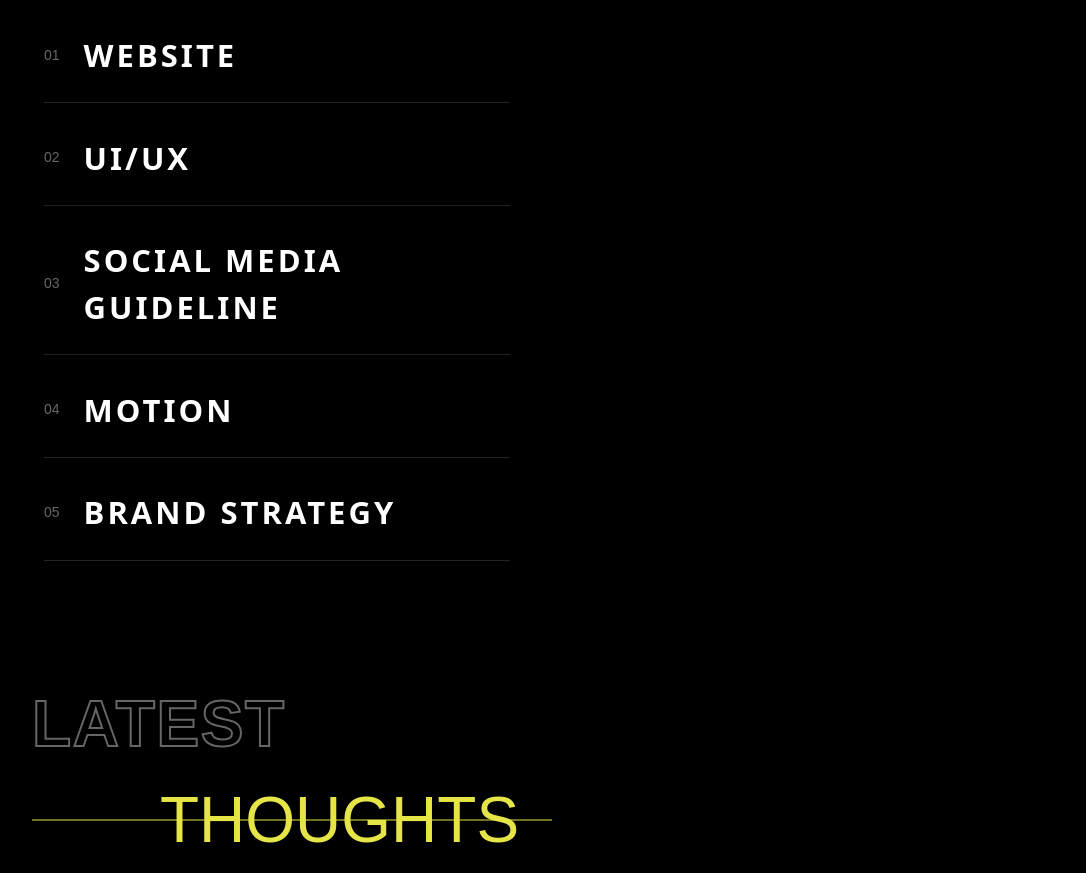
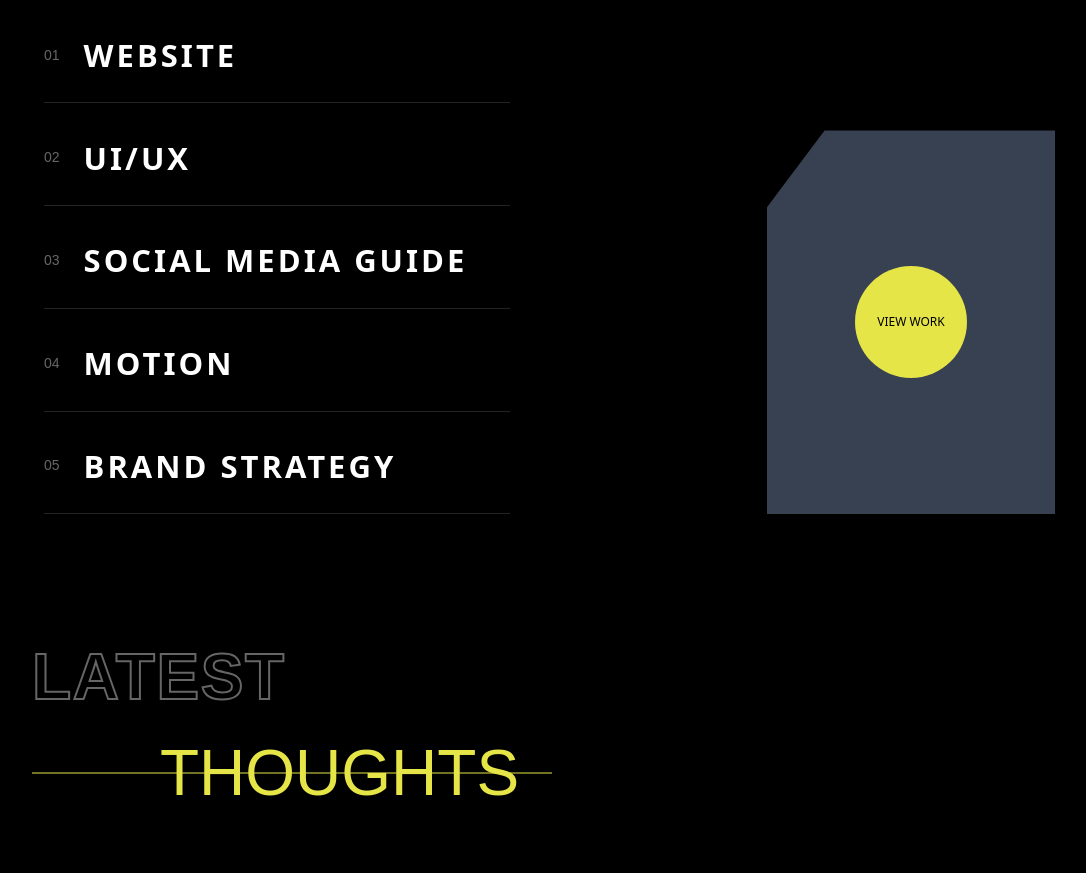
Before and after one commit to SabaPailcodeze/NeuroFinalProject, a Next.js app: page / in a window 1280 px wide. Shown: the part 3780-4653 px from the top of the page, without its empty margins (118-1204 px from the left). Built offline with nearby package versions, Linux system fonts and the light colour scheme; a web font is replaced by a local one.

Commit message:
done StudioService copmonent
make responsive and fix  hover error

```diff
--- a/app/Components/Atoms/StudioServices/StudioServices.tsx
+++ b/app/Components/Atoms/StudioServices/StudioServices.tsx
@@ -4,7 +4,7 @@ import CircleButton from "../CircleButton/CircleButton";
 
 const StudioServices = ({ pNumber, hText, top }: StudioServicesProps) => {
   return (
-    <div className="relative inline-block w-1/2  text-white font-sans">
+    <div className="relative inline-block lg:w-1/2 w-full text-white font-sans">
       <div className="group relative mb-2 cursor-pointer p-3 text-[31px] font-bold">
         <div className="flex gap-6 items-center">
           <p className="text-white text-[14px] font-supreme font-normal opacity-40">
@@ -17,12 +17,11 @@ const StudioServices = ({ pNumber, hText, top }: StudioServicesProps) => {
         <p className="w-full mt-6 bg-[#ffffff23] h-[0.2px] group-hover:bg-[#E5E548]"></p>
         <div
           style={{
-            clipPath: "polygon(0% 20%, 20% 0%, 100% 0%, 100% 100%, 0% 100%)",
-            top: `${top}px`,
-          }}
-          className="bg-image3 bg-center bg-cover absolute left-[150%] w-72 h-96 opacity-0 transition-opacity duration-500 group-hover:opacity-100 pointer-events-none flex justify-center items-center"
-        >
-          <CircleButton text="VIEW WORK" color="#E5E548" />
+              clipPath: "polygon(0% 20%, 20% 0%, 100% 0%, 100% 100%, 0% 100%)",
+              top: `${top}px`,
+            }}
+            className="hidden lg:block bg-image3 bg-center bg-cover absolute z-10 lg:left-[150%] left-[140%] w-72 h-96 opacity-0 transition-opacity duration-500 group-hover:opacity-100 pointer-events-none"
+          >
         </div>
       </div>
     </div>
--- a/app/Components/Molecules/StudioServicesMarge/StudioServicesMarge.tsx
+++ b/app/Components/Molecules/StudioServicesMarge/StudioServicesMarge.tsx
@@ -1,10 +1,11 @@
 import React from 'react'
 import HeadLineText from '../../Atoms/HeadLineText/HeadLineText'
 import StudioServices from '../../Atoms/StudioServices/StudioServices'
+import CircleButton from '../../Atoms/CircleButton/CircleButton'
 
 const StudioServicesMarge = () => {
   return (
-        <div>
+        <div className='relative'>
             <div className='py-20'>
                 <HeadLineText
                     hOneTitle='STUDIO'
@@ -29,7 +30,7 @@ const StudioServicesMarge = () => {
                 <div>
                     <StudioServices
                         pNumber='03'
-                        hText='Social Media Guideline'
+                        hText='Social Media Guide'
                         top='-94'
                     />
                 </div>
@@ -48,6 +49,17 @@ const StudioServicesMarge = () => {
                     />
                 </div>
             </div>
+            <div className='absolute top-[48.1%] left-[70%] lg:left-[75%] lg:flex justify-center align-middle hidden'>
+                <div
+                    className="w-72 h-96 bg-gray-700  left-[10%]"
+                    style={{
+                        clipPath: "polygon(0% 20%, 20% 0%, 100% 0%, 100% 100%, 0% 100%)",
+                    }}>
+                </div>
+                <div className="absolute z-50 top-1/2 transform -translate-y-1/2 flex justify-center items-center w-full h-ful pointer-events-none">
+                    <CircleButton text="VIEW WORK" color="#E5E548" />
+                </div>
+            </div>
         </div>
     )
 }
```
